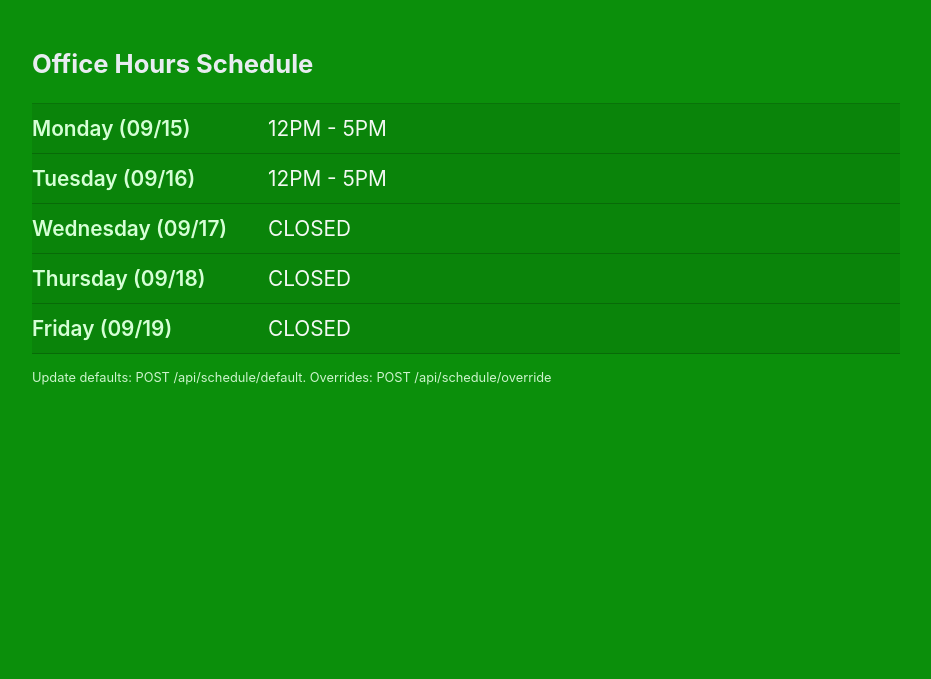
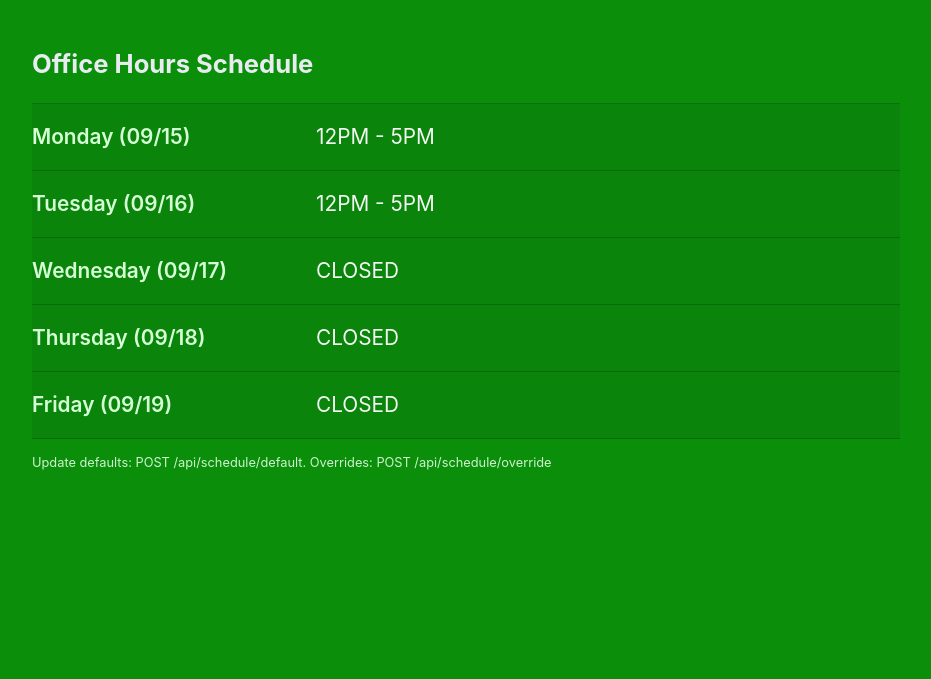
Before and after one commit to masonesports/OfficeHoursSignTV, a Flask app: page / in a window 1280 px wide. Shown: the top 679 px of the page, without its empty margins (174-1105 px from the left). Run offline with Flask 3, Linux system fonts and the light colour scheme.

Commit message:
Updated padding

```diff
--- a/static/style.css
+++ b/static/style.css
@@ -19,20 +19,21 @@ h1 { font-size: clamp(22px, 3.2vh, 42px); margin: 0 0 24px; }
 .row {
 	display: grid;
 	/* Wider label column to fit day + date on portrait displays */
-	grid-template-columns: 220px 1fr;
-	gap: 16px;
+	grid-template-columns: 260px 1fr;
+	gap: 24px;
 	/* Row text scales slightly larger than base for readability */
 	font-size: clamp(16px, 2.6vh, 28px);
-	padding: 12px 0;
+	padding: 20px 0; /* more vertical space */
 	border-bottom: 1px solid rgba(0,0,0,0.2);
 	background: rgba(0,0,0,0.08);
+	align-items: center; /* vertical alignment */
 }
-.day { font-weight: 600; color: #d5ffd5; word-break: break-word; }
-.time { color: #ffffff; opacity: 0.95; word-break: break-word; }
+.day { font-weight: 600; color: #d5ffd5; word-break: break-word; line-height: 1.25; }
+.time { color: #ffffff; opacity: 0.95; word-break: break-word; line-height: 1.25; }
 .hint { color: #e2ffe2; font-size: clamp(11px, 1.6vh, 14px); margin-top: 16px; opacity: 0.9; }
 
 /* Optimize for tall portrait 1080x1920 displays */
 @media (orientation: portrait) and (min-height: 1200px) {
 	.container { max-width: 1000px; }
-	.row { grid-template-columns: 260px 1fr; }
+	.row { grid-template-columns: 300px 1fr; padding: 24px 0; }
 }
```
